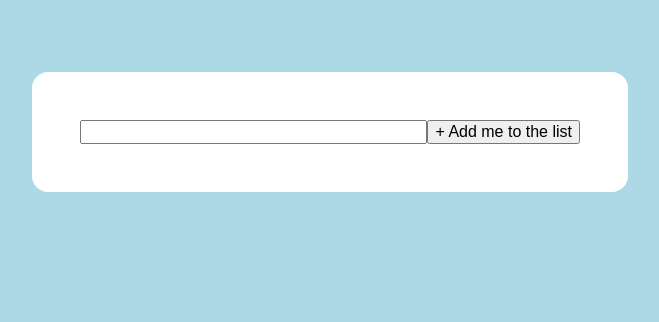
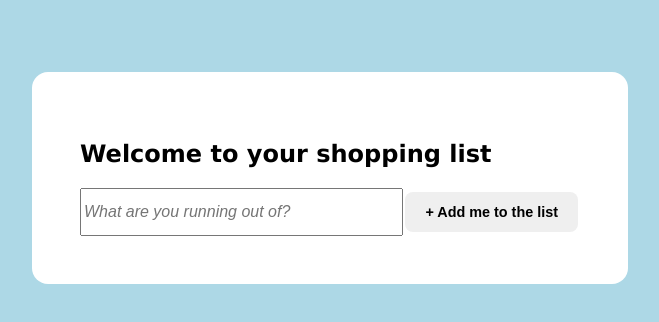
Before and after one commit to j-galkiewicz/Shopping-List, a plain HTML site: page index.html in a window 1280 px wide. Shown: the whole page, without its empty margins (310-969 px from the left). Drawn offline with Linux system fonts and the light colour scheme.

Commit message:
Replacing the previous code

```diff
--- a/index.html
+++ b/index.html
@@ -12,8 +12,9 @@
 
 <body>
     <div class="shopping-list">
+        <h2> Welcome to your shopping list</h2>
       <form class="shopping" autocomplete="off">
-        <input type="text" name="item" id="item" required>
+        <input type="text" name="item" id="item" placeholder="What are you running out of?"required>
         <button type="submit" class="btn">+ Add me to the list</button>
       </form>
 
--- a/style.css
+++ b/style.css
@@ -11,6 +11,7 @@ body {
   .shopping {
     display: grid;
     grid-template-columns: 1fr auto;
+
   }
 
   .shopping-list {
@@ -19,6 +20,7 @@ body {
     border-radius: 1rem;
     width: 500px;
     margin: 4rem 0;
+    font-size: 1rem;
   }
 
   .shopping-list ul {
@@ -34,10 +36,12 @@ body {
     grid-gap: 1rem;
     align-items: center;
     border-bottom: 1px solid var(--gray);
+    font-size: 1rem;
   }
 
   .shopping-item input[type="checkbox"] {
     margin-right: 1rem;
+
   }
 
   .shopping-item input[type="checkbox"]:checked + .itemName {
@@ -45,7 +49,8 @@ body {
   }
 
   .shopping-item button {
-    padding: 0;
+    font-style: inherit;
+    padding: 6px 10px;
     font-size: 1rem;
     cursor: pointer;
     transition: transform 0.2s;
@@ -56,11 +61,21 @@ body {
   }
 
   button {
-    width: auto;
-    height: auto;
-    transform: skewX(10%);
+    font-style: inherit;
+    cursor: pointer;
+    padding: 12px 20px;
+    margin: 4px 2px;
+    border: none;
+    font-size: 0.9em;
+    font-weight: bold;
+    border-radius: .5rem;
   }
 
-  .btn {
-      font-size: medium;
-  }
+  button:hover {
+    opacity: 0.6;
+}
+
+input {
+    font-size: 1rem;
+    font-style: italic;
+}
```
